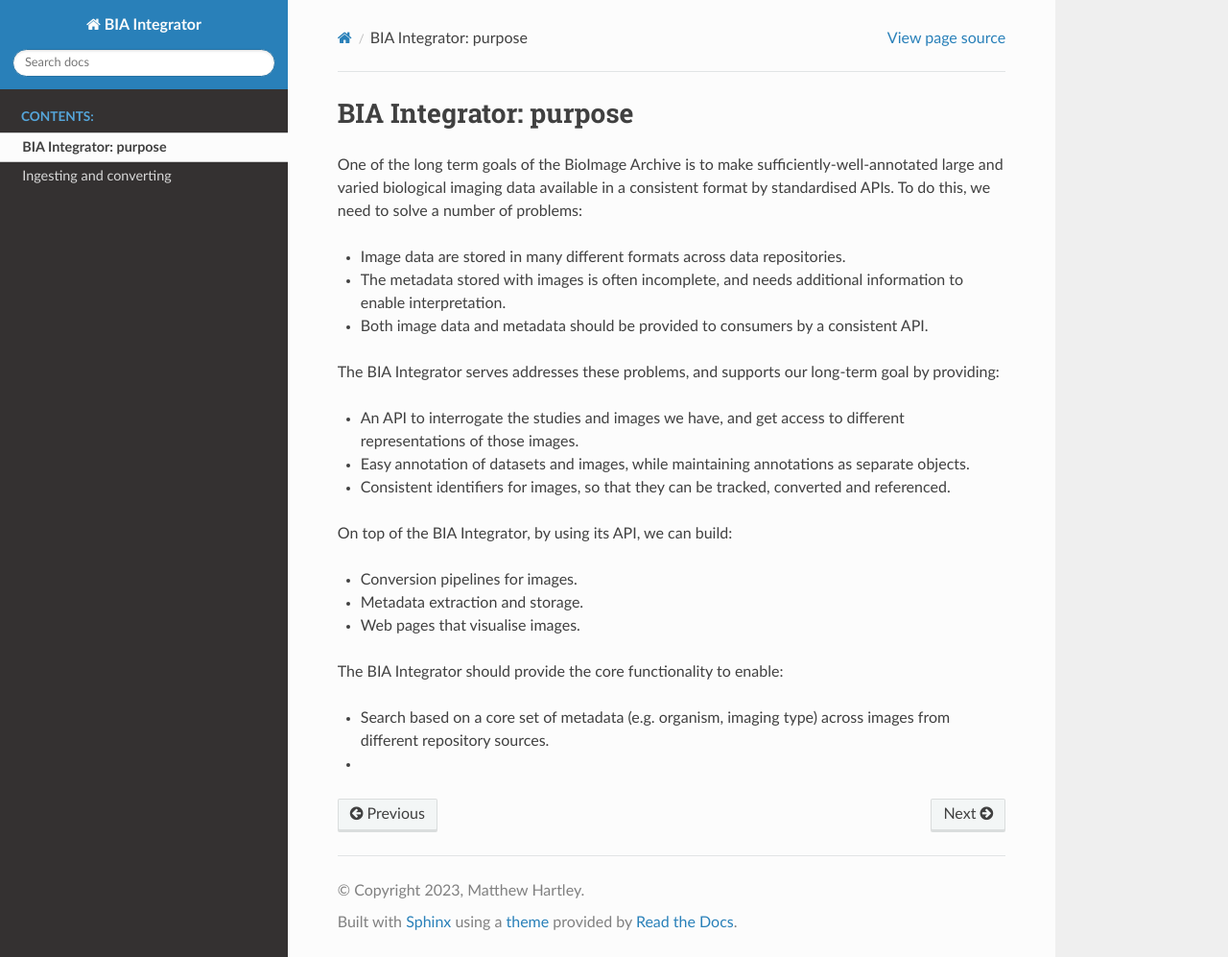
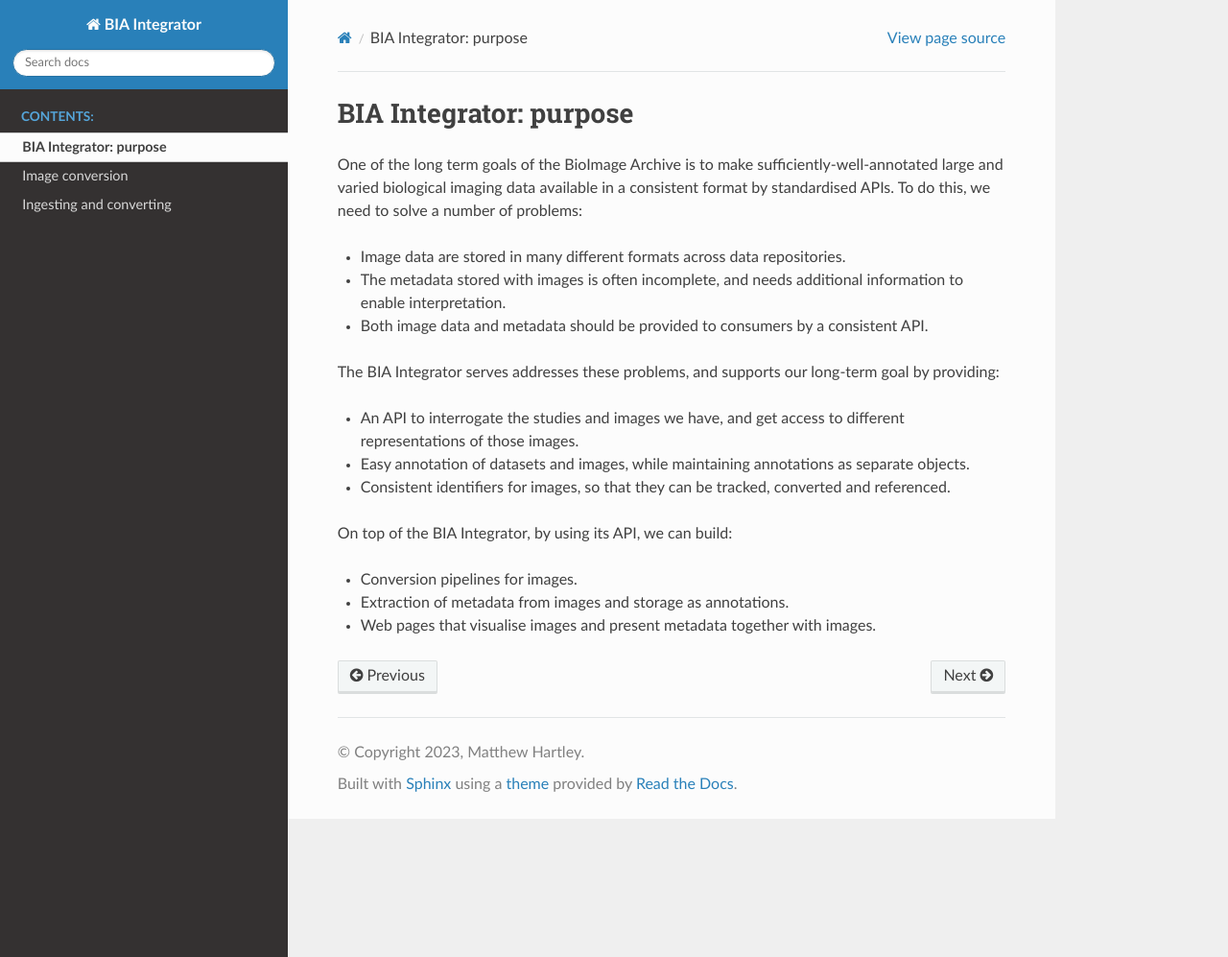
Before and after one commit to BioImage-Archive/bia-integrator, a Sphinx documentation site: the page built from docs/source/purpose.rst, in a window 1280 px wide and 997 px high. Shown: the whole window at 96% size. Built offline with Sphinx 7.4.7 and the Read the Docs theme 2.0.0, drawn with Linux system fonts in a browser that asks for light colours; pages that are not in the unit, such as notebooks, are missing from menus.

Commit message:
Add documentation about conversion process

```diff
--- a/docs/source/purpose.rst
+++ b/docs/source/purpose.rst
@@ -17,10 +17,5 @@
 On top of the BIA Integrator, by using its API, we can build:
 
 * Conversion pipelines for images.
-* Metadata extraction and storage.
-* Web pages that visualise images.
-
-The BIA Integrator should provide the core functionality to enable:
-
-* Search based on a core set of metadata (e.g. organism, imaging type) across images from different repository sources.
-*
+* Extraction of metadata from images and storage as annotations.
+* Web pages that visualise images and present metadata together with images.
```
Also changed, not shown: docs/source/conversion.rst (added, +22 -0 lines), docs/source/index.rst (+4 -4 lines), 1 other file.
